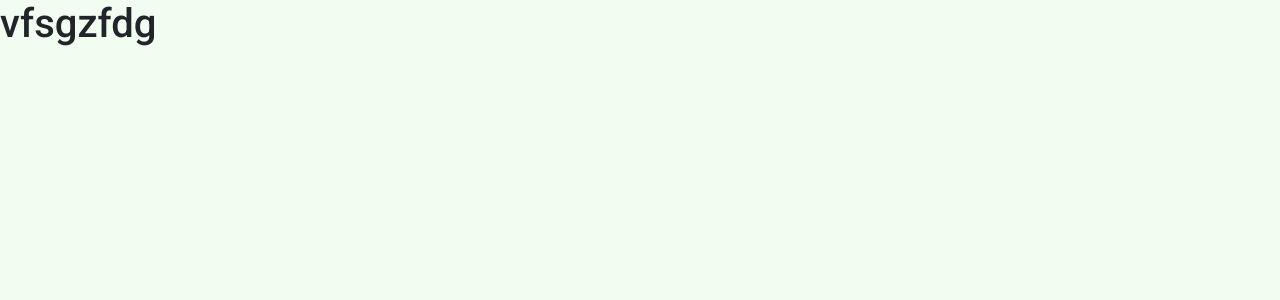
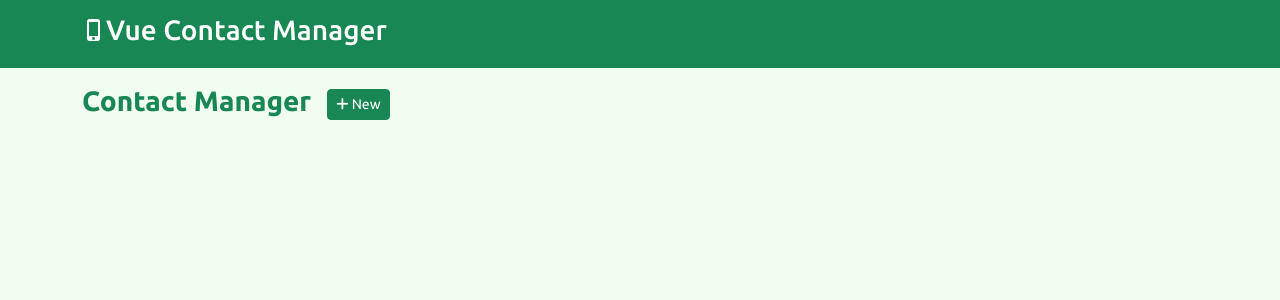
Before and after one commit to gyamficodes/vue-contact-manager, a Vue app: page /contacts in a window 1280 px wide. Shown: the top 300 px of the page. Built offline with nearby package versions, Linux system fonts and the light colour scheme.

Commit message:
fix issues on vue app

```diff
--- a/package.json
+++ b/package.json
@@ -13,6 +13,7 @@
     "bootstrap": "^5.2.3",
     "core-js": "^3.8.3",
     "css": "^3.0.0",
+    "sas": "^3.0.4",
     "vue": "^2.6.14",
     "vue-router": "^3.5.1",
     "vuex": "^3.6.2"
--- a/src/App.vue
+++ b/src/App.vue
@@ -1,9 +1,9 @@
 <template>
   <div id="app">
+  <NavBar/>
     <!-- <nav>
       <router-link to="/">Home</router-link> |
       <router-link to="/about">About</router-link>|
-      <router-link to="/contacts">contacts</router-link>|
       <router-link to="/edit">edit</router-link>|
       <router-link to="/view">view</router-link>|
       <router-link to="/add">add</router-link>
@@ -12,12 +12,16 @@
   </div>
 </template>
 <script>
+import NavBar from './components/NavBar.vue';
 
 export default {
   name: 'App',
+  components: {
+    NavBar,
+  },
 };
 </script>
 
-<style lang="css">
+<style >
 
 </style>
--- a/src/Style.css
+++ b/src/Style.css
@@ -1,7 +1,26 @@
-@import url('https://fonts.googleapis.com/css2?family=Roboto:wght@400;500;700;900&display=swap');
+@import url('https://fonts.googleapis.com/css2?family=Ubuntu:wght@300;400;500;700&display=swap');
 *{
   padding: 0px;
   margin: 0px;
-  font-family: 'Roboto', sans-serif;
-  background: #f0fdf0;
+  font-family: 'Ubuntu', sans-serif;
 }
+body{
+  background-color: #f0fdf0;
+
+}
+
+.nav-edit{
+  display: flex;
+  align-items: center;
+
+}
+.box{
+  display: flex !important;
+  align-items: center !important;
+  justify-content: center !important;
+}
+#page{
+  display: flex !important;
+  align-items: center !important;
+  gap: 1em;
+}
--- a/src/components/NavBar.vue
+++ b/src/components/NavBar.vue
@@ -1,5 +1,12 @@
+<!-- eslint-disable max-len -->
 <template>
-<div></div>
+<nav class="navbar navbar-dark bg-success navbar-expand-ms">
+<div class="container">
+
+  <router-link to="/contacts" class="navbar-brand "><h3 class="nav-edit"> <span class="material-icons">phone_iphone</span>Vue Contact Manager</h3></router-link>
+
+</div>
+</nav>
 </template>
 
 <script>
@@ -9,6 +16,6 @@ export default {
 };
 </script>
 
-<style  lang="css">
+<style >
 
 </style>
--- a/src/components/SpinNer.vue
+++ b/src/components/SpinNer.vue
@@ -10,5 +10,4 @@ export default {
 </script>
 
 <style  lang="css">
-
 </style>
--- a/src/views/ContactManager.vue
+++ b/src/views/ContactManager.vue
@@ -1,5 +1,19 @@
+<!-- eslint-disable max-len -->
 <template>
   <div class="contacts">
-    <h1>vfsgzfdg</h1>
+    <div class="container">
+      <div class="row">
+        <div class="col" >
+        <div id="page">
+          <p class="h3 mt-3 text-success fw-bold">Contact Manager</p>
+        <router-link to="/add">
+          <button  type="button" class="btn btn-success btn-sm mt-3"><i class="fa-solid fa-plus circle"></i> New</button>
+        </router-link>
+        </div>
+        </div>
+      </div>
+    </div>
   </div>
 </template>
+<script></script>
+<style lang="css"></style>
```
Also changed, not shown: 2 other files (tests, documents, lock files or other folders).
